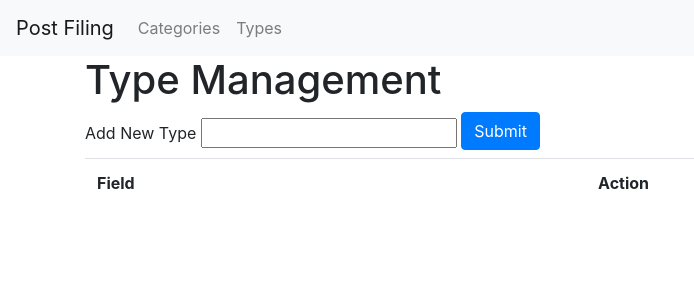
After one commit to HaeckelK/PostFiler, a Flask app: page /types in a window 1280 px wide. The commit adds this page. Shown: the top 300 px of the page, without its empty margins (0-694 px from the left). Run offline with Flask 2, Linux system fonts and the light colour scheme; lists and menus that the app fills with data are empty; parts of the project's set-up code (start-up, migrations or seed data) failed here and were passed over; some libraries are stand-ins or nearby versions.

Commit message:
feat: category and type pages and routes

```diff
--- a/web/app.py
+++ b/web/app.py
@@ -52,20 +52,48 @@ def upload_file():
     return render_template("uploader.html", types=types, categories=categories, default_date=default_date)
 
 
+@app.route("/types", methods=["GET"])
+def type_management():
+    fields = core.load_types()
+    return render_template("types.html", fields=fields)
+
+
+@app.route("/categories", methods=["GET"])
+def category_management():
+    fields = core.load_categories()
+    return render_template("categories.html", fields=fields)
+
+
+@app.route("/types/delete/<name>", methods=["GET"])
+def type_delete(name):
+    flash(f"delete goes here for: {name}")
+    return redirect(url_for("type_management"))
+
+
+@app.route("/categories/delete/<name>", methods=["GET"])
+def category_delete(name):
+    flash(f"delete goes here for: {name}")
+    return redirect(url_for("category_management"))
+
+
 @app.route("/uploads/<filename>")
 def uploaded_file(filename):
     return send_from_directory(app.config["UPLOAD_FOLDER"], filename)
 
 
-@app.route("/categories/create/<name>", methods=["GET"])
-def create_category(name):
-    message = core.create_category(name)
-    flash(message)
-    return redirect(url_for("upload_file"))
+@app.route("/categories/create", methods=["GET"])
+def create_category():
+    name = request.args.get("name", "")
+    if name != "":
+        message = core.create_type(name)
+        flash(message)
+    return redirect(url_for("category_management"))
 
 
-@app.route("/types/create/<name>", methods=["GET"])
-def create_type(name):
-    message = core.create_type(name)
-    flash(message)
-    return redirect(url_for("upload_file"))
+@app.route("/types/create", methods=["GET"])
+def create_type():
+    name = request.args.get("name", "")
+    if name != "":
+        message = core.create_type(name)
+        flash(message)
+    return redirect(url_for("type_management"))
--- a/web/templates/base.html
+++ b/web/templates/base.html
@@ -28,25 +28,16 @@
     <span class="navbar-toggler-icon"></span>
   </button>
 
-  <!-- <div class="collapse navbar-collapse" id="navbarSupportedContent">
+  <div class="collapse navbar-collapse" id="navbarSupportedContent">
     <ul class="navbar-nav mr-auto">
       <li class="nav-item">
         <a class="nav-link" href="\categories">Categories</a>
       </li>
       <li class="nav-item">
-        <a class="nav-link" href="\booknotes_index">Booknotes</a>
-      </li>
-      <li class="nav-item">
-        <a class="nav-link" href="\articles_index">Articles</a>
-      </li>
-      <li class="nav-item">
-        <a class="nav-link" href="\tasks">Tasks</a>
-      </li>
-      <li class="nav-item">
-        <a class="nav-link" href="\api">API</a>
+        <a class="nav-link" href="\types">Types</a>
       </li>
     </ul>
-  </div> -->
+  </div>
 </nav>
 <div class="container">{% block content %}{% endblock %}</div>
 <div id="footer">
--- /dev/null
+++ b/web/templates/types.html
@@ -0,0 +1,24 @@
+{% extends "base.html" %}
+{% block title %}Type Management{% endblock %}
+{% block content %}
+<h1>Type Management</h1>
+<form action="/types/create" method="get">
+    <label for="name">Add New Type</label>
+    <input type="text" id="name" name="name">
+    <input type="submit" value="Submit" class="btn btn-primary mb-2">
+  </form>
+<table class="table">
+    <tr>
+        <th>Field</th>
+        <th>Action</th>
+    </tr>
+    {% for field in fields %}
+    <tr>
+        <td>{{field}}</td>
+        <td>
+            <a href="/types/delete/{{field}}" class="btn btn-danger mb-2">Delete</a>
+        </td>
+    </tr>
+    {% endfor %}
+</table>
+{% endblock %}
```
Also changed, not shown: web/templates/categories.html (added, +24 -0 lines).
